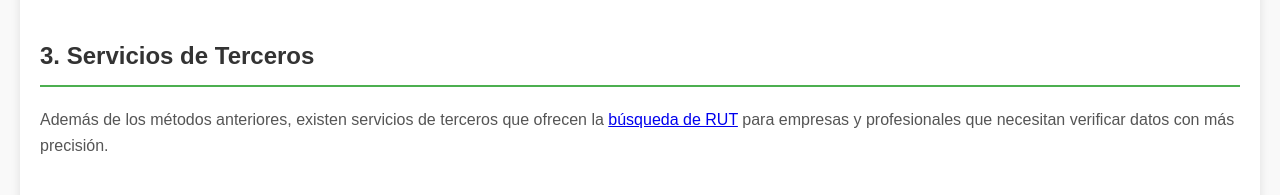
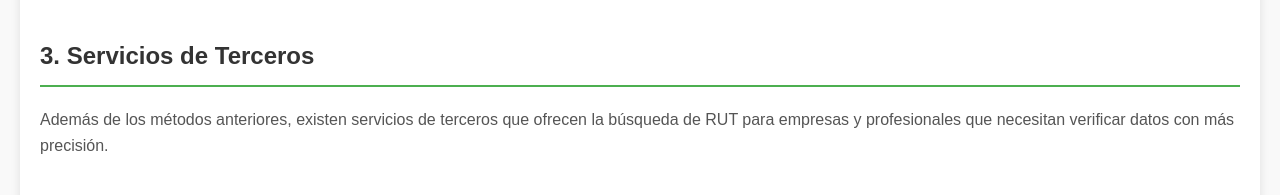
Before and after one commit to alexhales-droid/rutchile, a plain HTML site: page index.html in a window 1280 px wide. Shown: the part 1344-1539 px from the top of the page. Drawn offline with Linux system fonts and the light colour scheme.

Commit message:
index.html

```diff
--- a/index.html
+++ b/index.html
@@ -123,7 +123,7 @@
 
     <section>
         <h2>3. Servicios de Terceros</h2>
-        <p>Además de los métodos anteriores, existen servicios de terceros que ofrecen la <a href="https://therutificador.pages.dev/">búsqueda de RUT</a> para empresas y profesionales que necesitan verificar datos con más precisión.</p>
+        <p>Además de los métodos anteriores, existen servicios de terceros que ofrecen la búsqueda de RUT para empresas y profesionales que necesitan verificar datos con más precisión.</p>
     </section>
 
     <section>
```
